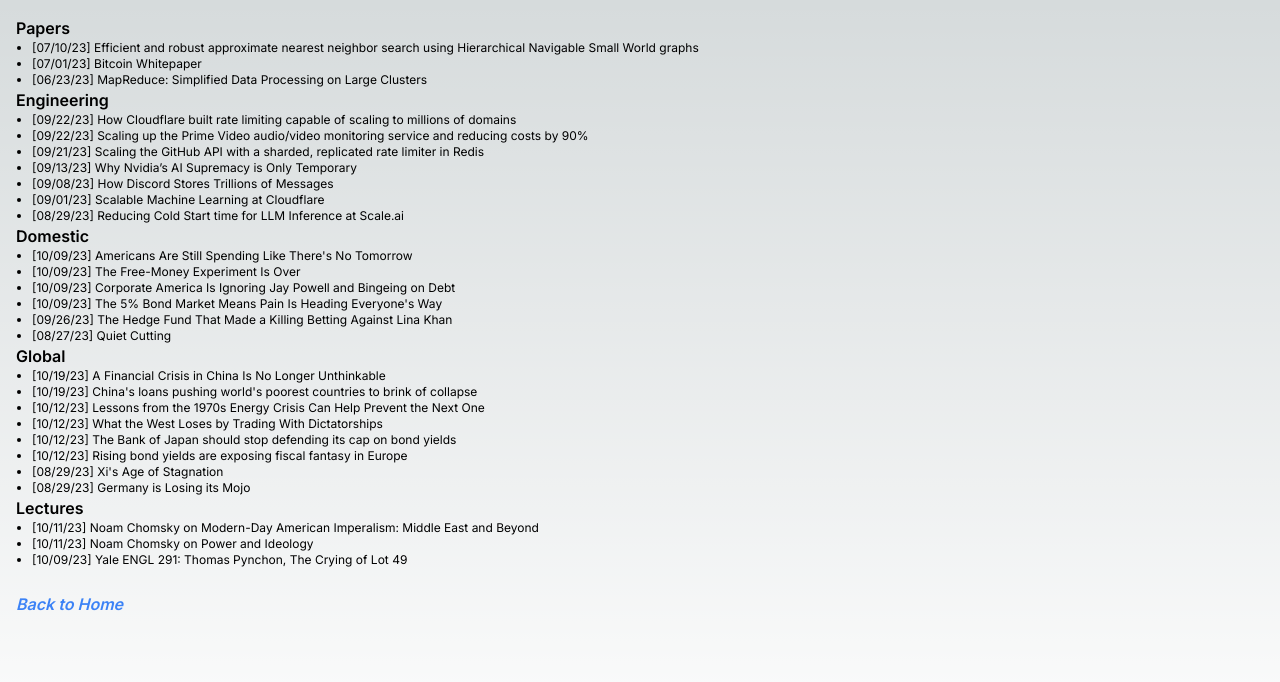
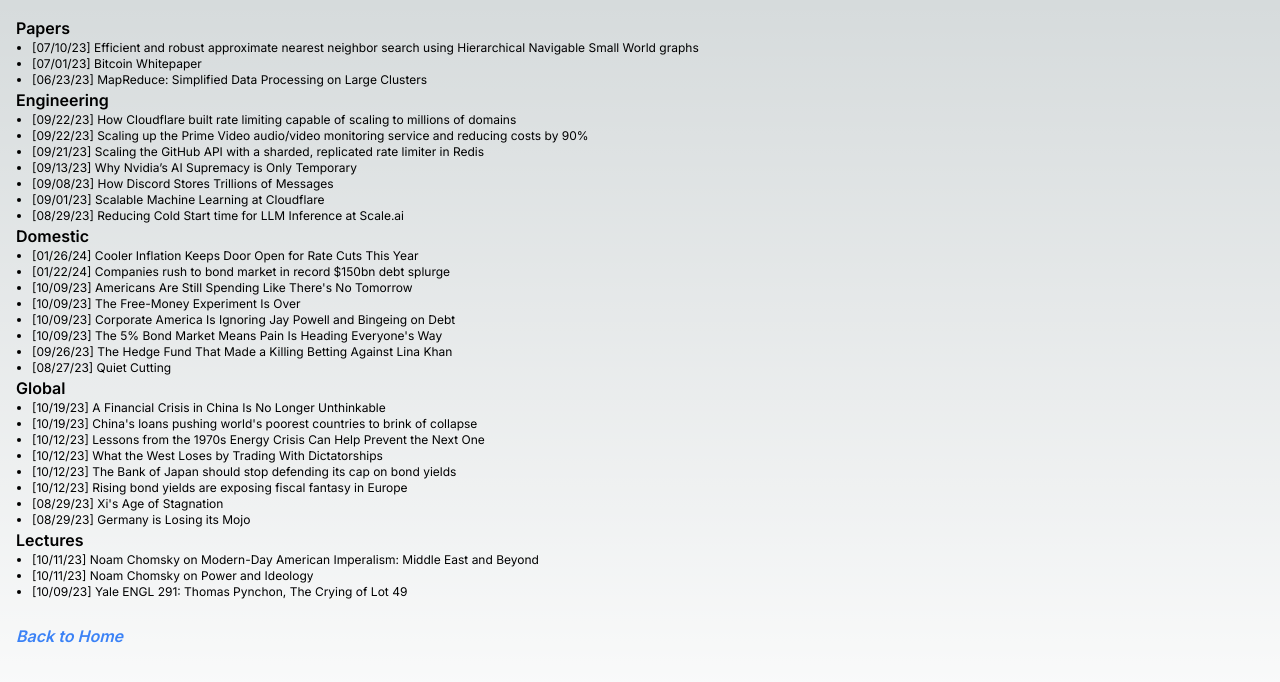
Before and after one commit to atharvapatil4/personal-website, a Next.js app in the folder personal-website/: page /reader in a window 1280 px wide. Shown: the top 682 px of the page. Built offline with nearby package versions, Linux system fonts and the light colour scheme.

Commit message:
feat: new articles

```diff
--- a/personal-website/src/app/reader/page.tsx
+++ b/personal-website/src/app/reader/page.tsx
@@ -120,6 +120,28 @@
         <ul className="text-xs list-disc pl-4">
           <li>
             <Link
+              href="https://www.wsj.com/economy/central-banking/what-to-watch-in-fridays-spending-report-a-last-look-at-inflation-before-the-fed-meeting-353665d9?st=0mv2hx1nruvdxvv&reflink=desktopwebshare_permalink"
+              className=" hover:underline"
+              rel="noopener noreferrer"
+              target="_blank"
+            >
+              [01/26/24] Cooler Inflation Keeps Door Open for Rate Cuts This
+              Year
+            </Link>
+          </li>
+          <li>
+            <Link
+              href="https://archive.is/20240121115013/https://www.ft.com/content/20041cec-a83f-4f41-8cf3-b40d3464c922#selection-1529.0-1529.59"
+              className=" hover:underline"
+              rel="noopener noreferrer"
+              target="_blank"
+            >
+              [01/22/24] Companies rush to bond market in record $150bn debt
+              splurge
+            </Link>
+          </li>
+          <li>
+            <Link
               href="https://www.wsj.com/economy/consumers/americans-are-still-spending-like-theres-no-tomorrow-6a1d307?st=86bpxhxvf7bfcv2&reflink=desktopwebshare_permalink"
               className=" hover:underline"
               rel="noopener noreferrer"
@@ -202,7 +224,8 @@
               rel="noopener noreferrer"
               target="_blank"
             >
-              [10/19/23] China&apos;s loans pushing world&apos;s poorest countries to brink of collapse
+              [10/19/23] China&apos;s loans pushing world&apos;s poorest
+              countries to brink of collapse
             </Link>
           </li>
           <li>
```
